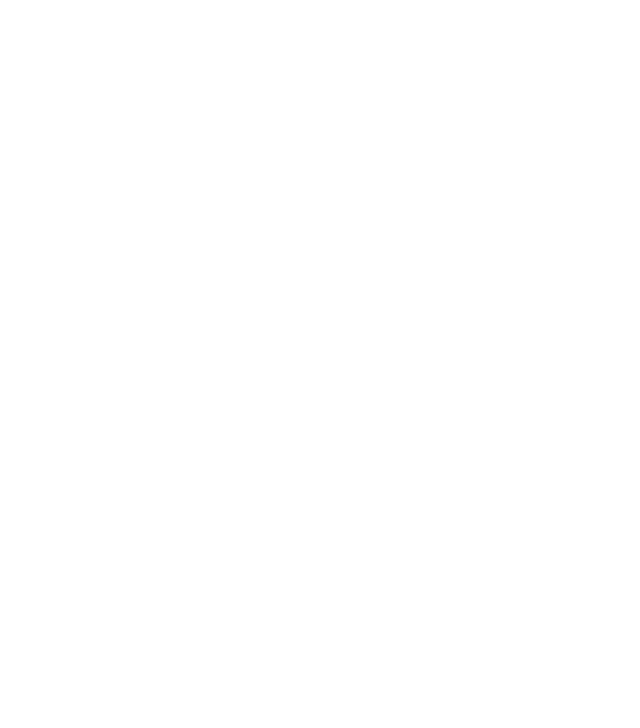
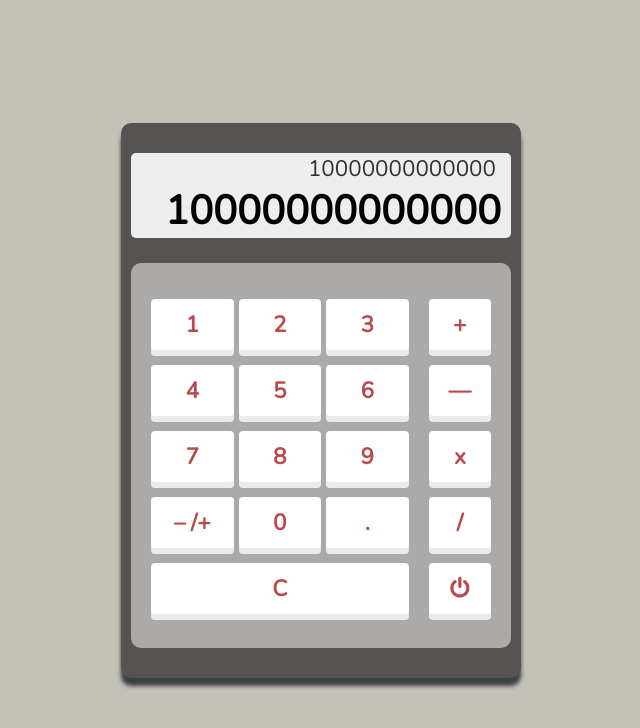
Before and after one commit to brian-b-tran/simple-calculator, a website with bundled scripts: page index.html in a window 1280 px wide. Shown: the whole page, without its empty margins (319-959 px from the left). Built offline with nearby package versions, Linux system fonts and the light colour scheme.

Commit message:
complete preliminary css and html design

```diff
--- a/index.html
+++ b/index.html
@@ -3,9 +3,57 @@
   <head>
     <meta charset="UTF-8" />
     <meta name="viewport" content="width=device-width, initial-scale=1.0" />
-    <script src="script.js" defer></script>
+    <script src="script.js" type="module" defer></script>
     <link rel="stylesheet" href="styles.css" />
+    <link
+      rel="stylesheet"
+      href="https://maxcdn.bootstrapcdn.com/font-awesome/4.4.0/css/font-awesome.min.css"
+    />
     <title>Simple Calculator</title>
   </head>
-  <body></body>
+  <body>
+    <div class="calculator-container">
+      <div class="calculator-border">
+        <div class="display-container">
+          <div id="last-input">10000000000000</div>
+          <div id="current-input">10000000000000</div>
+        </div>
+        <div class="pad-container">
+          <div class="numpad-container">
+            <div id="one" id="" class="button number">1</div>
+            <div id="two" class="button number">2</div>
+            <div id="three" class="button number">3</div>
+            <div id="four" class="button number">4</div>
+            <div id="five" class="button number">5</div>
+            <div id="six" class="button number">6</div>
+            <div id="seven" class="button number">7</div>
+            <div id="eight" class="button number">8</div>
+            <div id="nine" class="button number">9</div>
+            <div id="negate" class="button number">
+              <span class="s-hyphen">&ndash;</span>
+              /+
+            </div>
+            <div id="zero" class="button number">0</div>
+            <div id="decimal" class="button number">.</div>
+            <div id="clear" class="button number">C</div>
+          </div>
+          <div class="operpad-container">
+            <div id="add" class="button operator">+</div>
+            <div id="subtract" class="button operator">
+              <span class="m-hyphen">&mdash;</span>
+            </div>
+            <div id="multiply" class="button operator">x</div>
+            <div id="divide" class="button operator">/</div>
+            <div
+              style="visibility: show"
+              id="power-switch"
+              class="button operator"
+            >
+              <i class="fa fa-power-off"></i>
+            </div>
+          </div>
+        </div>
+      </div>
+    </div>
+  </body>
 </html>
--- a/script.js
+++ b/script.js
@@ -0,0 +1,12 @@
+import {
+  operate,
+  add,
+  subtract,
+  divide,
+  multiply,
+} from "./utility/operations.js";
+let chosenOperation = add;
+let firstNumber = 0;
+let secondNumber = 0;
+
+let answer = operate(chosenOperation, firstNumber, secondNumber);
--- a/styles.css
+++ b/styles.css
@@ -1,18 +1,116 @@
+@import url("https://fonts.googleapis.com/css2?family=Nunito&display=swap");
 * {
   box-sizing: border-box;
 }
 
 html,
 body {
-  min-height: 100%;
+  height: 100%;
 }
 
 body {
   font-size: 1.4rem;
   text-rendering: optimizeLegibility;
   margin: 0;
+  font-family: "Nunito", sans-serif;
+  background-color: rgba(156, 154, 139, 0.6);
 }
 
 h1 {
   font-size: 1.4rem;
 }
+
+.button {
+  padding: 10px;
+  border: none;
+  border-radius: 4px;
+  transform: translateY(6px);
+  box-shadow: rgb(235, 235, 235) 0px 6px 0px;
+  background-color: white;
+  margin-bottom: 10px;
+  color: rgb(186, 73, 73);
+  font-weight: bold;
+}
+.button:hover {
+  cursor: pointer;
+}
+.number {
+  width: 32%;
+  text-align: center;
+  align-items: center;
+  flex: 1 1 auto;
+  position: relative;
+}
+
+.operator {
+  width: 100%;
+  text-align: center;
+  align-items: center;
+  padding: 10px 20px;
+  position: relative;
+}
+.calculator-container {
+  margin: auto;
+  display: flex;
+  flex-direction: column;
+  justify-content: center;
+  align-items: center;
+  height: 100%;
+}
+.calculator-border {
+  max-width: 400px;
+  background-color: rgb(186, 73, 73);
+  border-radius: 10px;
+  padding: 30px 10px;
+  display: flex;
+  flex-direction: column;
+  justify-content: center;
+  align-items: center;
+  gap: 25px;
+  margin: auto;
+  box-shadow: rgb(58, 63, 63) 0px 8px 4px;
+  background-color: rgb(88, 83, 83);
+}
+.pad-container {
+  border: none;
+  border-radius: 10px;
+  display: flex;
+  padding: 10px;
+  background-color: rgba(255, 255, 255, 0.5);
+}
+.numpad-container {
+  display: flex;
+  flex-wrap: wrap;
+  justify-content: space-between;
+  padding: 20px 10px;
+  gap: 5px;
+}
+.operpad-container {
+  display: flex;
+  flex-wrap: wrap;
+  flex-direction: column;
+  justify-content: center;
+  padding: 10px 10px;
+  gap: 5px;
+}
+.display-container {
+  border: none;
+  border-radius: 5px;
+  width: 100%;
+  padding-right: 10px;
+  display: flex;
+  flex-direction: column;
+  align-items: flex-end;
+  background-color: rgba(255, 255, 255, 0.9);
+  text-align: right;
+}
+#current-input {
+  font-size: 2.5rem;
+  overflow-wrap: break-word;
+  word-wrap: break-word;
+  font-weight: bold;
+}
+#last-input {
+  color: rgba(0, 0, 0, 0.8);
+  margin-right: 5px;
+}
```
Also changed, not shown: package.json (added, +9 -0 lines), 1 other file.
